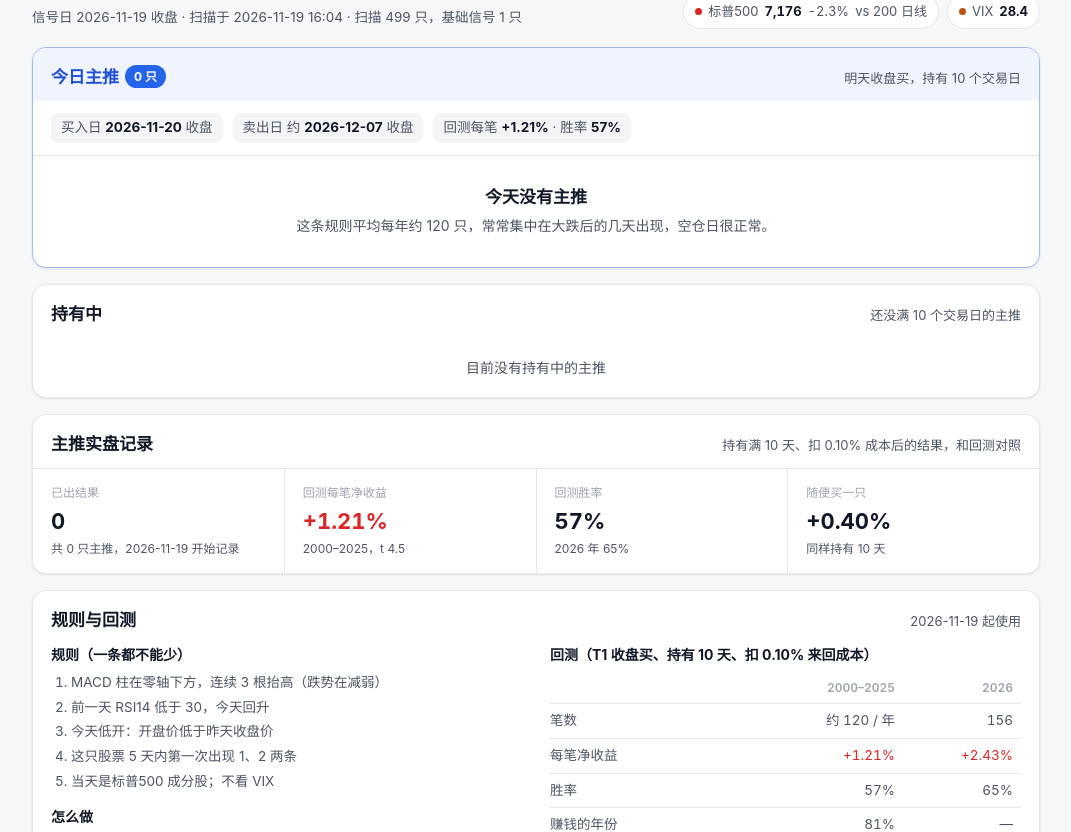
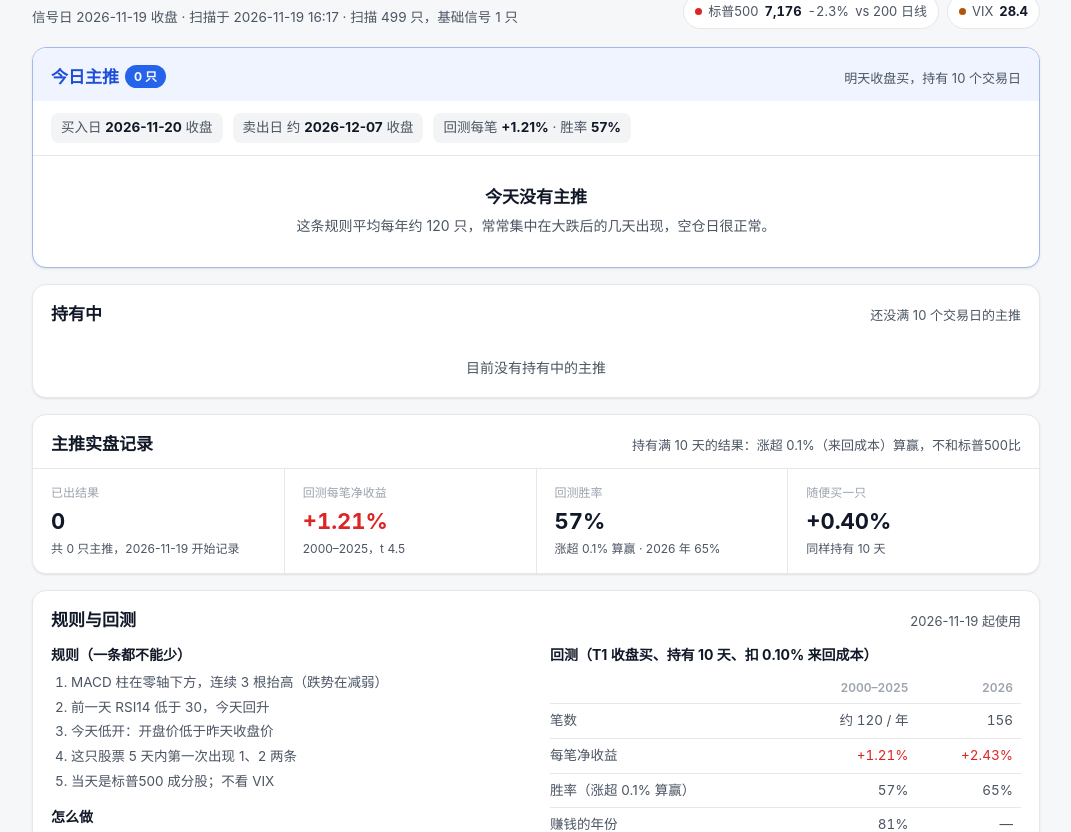
Before and after one commit to FengkaiTian/chucun_scan, a plain HTML site: page index.html in a window 1280 px wide. Shown: the part 63-895 px from the top of the page, without its empty margins (104-1175 px from the left). Drawn offline with Linux system fonts and the light colour scheme.

Commit message:
Page: win = rise > 0.1% (round-trip cost), drop SPY comparisons
Co-Authored-By: Claude Opus 5.5 <noreply@anthropic.com>

```diff
--- a/index.html
+++ b/index.html
@@ -107,7 +107,7 @@ footer{color:var(--ink3);font-size:12px;text-align:center;margin-top:20px;line-h
 <div class="top">
   <div>
     <h1>标普500 主推信号</h1>
-    <p class="sub">信号日 2026-11-19 收盘 · 扫描于 2026-11-19 16:04 · 扫描 499 只，基础信号 1 只</p>
+    <p class="sub">信号日 2026-11-19 收盘 · 扫描于 2026-11-19 16:17 · 扫描 499 只，基础信号 1 只</p>
   </div>
   <div class="mkt">
     <span class="pill"><i class="dot r"></i>标普500 <b class="num">7,176</b> <span class="num">-2.3%</span> vs 200 日线</span>
@@ -127,8 +127,8 @@ footer{color:var(--ink3);font-size:12px;text-align:center;margin-top:20px;line-h
 </section>
 
 <section class="card">
-  <header><h2>主推实盘记录</h2><p>持有满 10 天、扣 0.10% 成本后的结果，和回测对照</p></header>
-  <div class="kpis"><div class="kpi"><div class="k">已出结果</div><div class="v num">0</div><div class="d">共 0 只主推，2026-11-19 开始记录</div></div><div class="kpi"><div class="k">回测每笔净收益</div><div class="v num up">+1.21%</div><div class="d">2000–2025，t 4.5</div></div><div class="kpi"><div class="k">回测胜率</div><div class="v num">57%</div><div class="d">2026 年 65%</div></div><div class="kpi"><div class="k">随便买一只</div><div class="v num">+0.40%</div><div class="d">同样持有 10 天</div></div></div>
+  <header><h2>主推实盘记录</h2><p>持有满 10 天的结果：涨超 0.1%（来回成本）算赢，不和标普500比</p></header>
+  <div class="kpis"><div class="kpi"><div class="k">已出结果</div><div class="v num">0</div><div class="d">共 0 只主推，2026-11-19 开始记录</div></div><div class="kpi"><div class="k">回测每笔净收益</div><div class="v num up">+1.21%</div><div class="d">2000–2025，t 4.5</div></div><div class="kpi"><div class="k">回测胜率</div><div class="v num">57%</div><div class="d">涨超 0.1% 算赢 · 2026 年 65%</div></div><div class="kpi"><div class="k">随便买一只</div><div class="v num">+0.40%</div><div class="d">同样持有 10 天</div></div></div>
 </section>
 
 <section class="card">
@@ -158,10 +158,9 @@ footer{color:var(--ink3);font-size:12px;text-align:center;margin-top:20px;line-h
       <tbody>
         <tr><td>笔数</td><td class="n">约 120 / 年</td><td class="n">156</td></tr>
         <tr><td>每笔净收益</td><td class="n up">+1.21%</td><td class="n up">+2.43%</td></tr>
-        <tr><td>胜率</td><td class="n">57%</td><td class="n">65%</td></tr>
+        <tr><td>胜率（涨超 0.1% 算赢）</td><td class="n">57%</td><td class="n">65%</td></tr>
         <tr><td>赚钱的年份</td><td class="n">81%</td><td class="n">—</td></tr>
         <tr><td>最差连续 5 年每笔</td><td class="n up">+0.59%</td><td class="n">—</td></tr>
-        <tr><td>比标普500多赚</td><td class="n">+0.25%</td><td class="n">—</td></tr>
       </tbody>
     </table>
     <p style="margin-top:10px">参照：随便挑一天随便买一只成分股，同样拿 10 天每笔 +0.40%。主推多出来的部分主要来自大跌后的反弹，收益集中在少数恐慌日。数据为无幸存者偏差的历史成分股，训练 2000–2025、测试 2026。</p>
```
Also changed, not shown: 1 other file.
